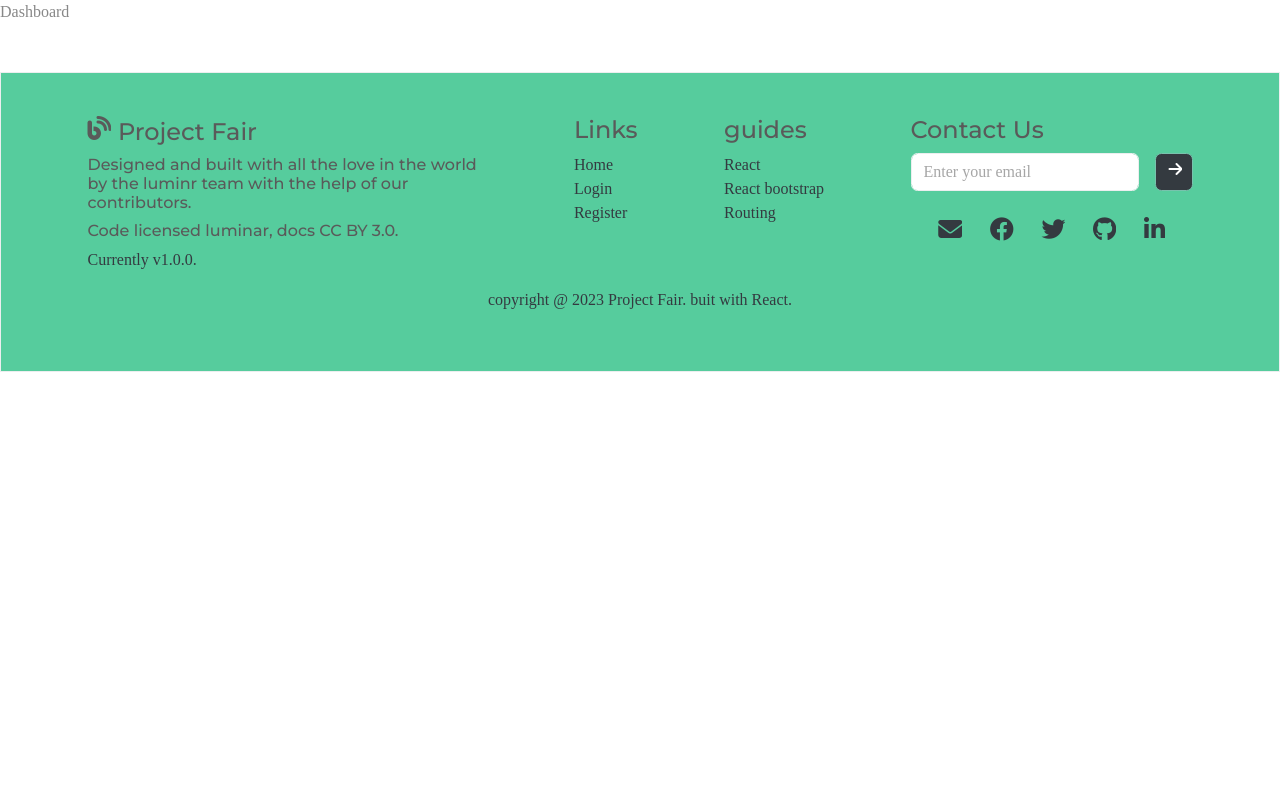
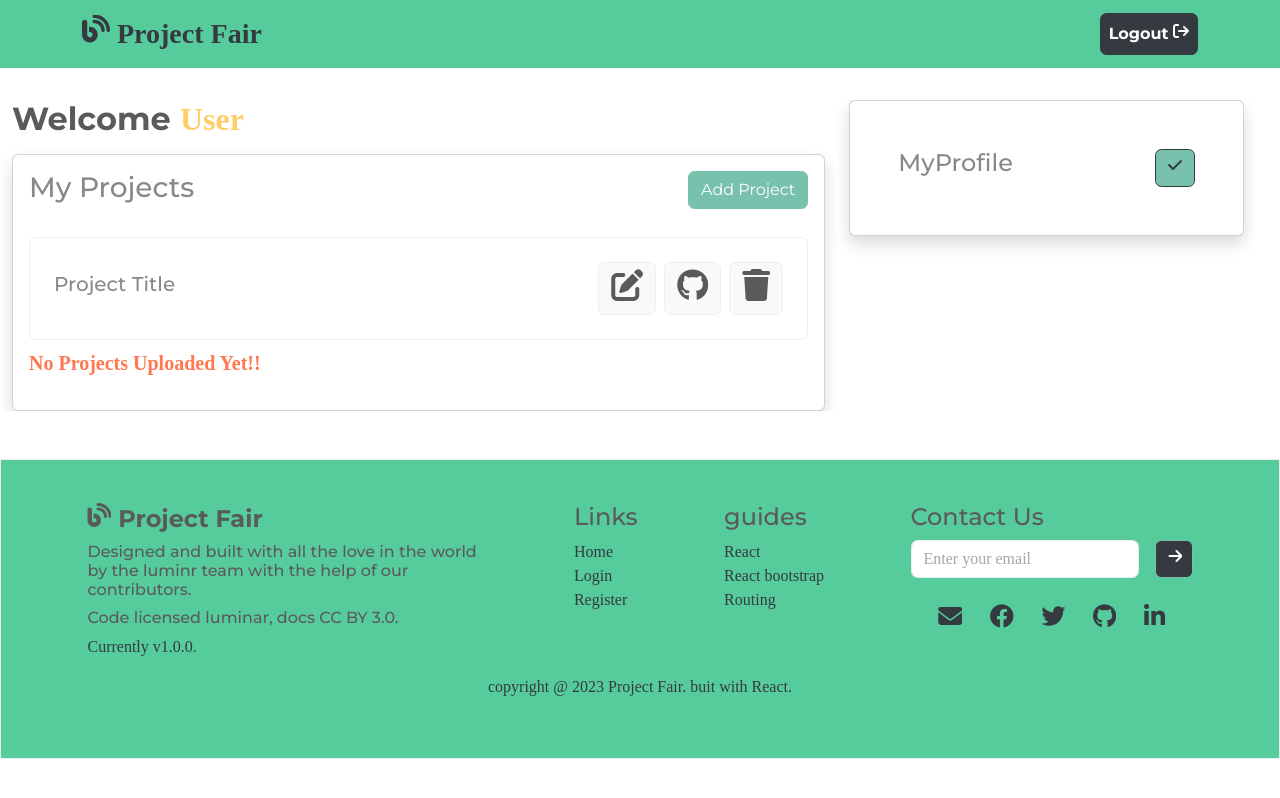
Before and after one commit to mohamedrishal/Project-Fair-MERN-, a React (Create React App) app: page /dashboard in a window 1280 px wide. Built offline with nearby package versions, Linux system fonts and the light colour scheme; a web font is replaced by a local one.

Commit message:
design Completed

```diff
--- a/src/App.js
+++ b/src/App.js
@@ -13,7 +13,7 @@ function App() {
         <Route path='/' element={<Home/>} />
         <Route path='/login' element={<Auth/>} />
         <Route path='/register' element={<Auth register/>} />
-        <Route path='/dashboard' element={<Dashboard/>} />
+        <Route path='/dashboard'  element={<Dashboard/>} />
         <Route path='/projects' element={<Projects/>} />
       </Routes>
       <Footer/>
--- /dev/null
+++ b/src/Components/AddProject.jsx
@@ -0,0 +1,91 @@
+import React from "react";
+import { useState } from "react";
+import Button from "react-bootstrap/Button";
+import Modal from "react-bootstrap/Modal";
+
+function AddProject() {
+  const [show, setShow] = useState(false);
+
+  const handleClose = () => setShow(false);
+  const handleShow = () => setShow(true);
+  return (
+    <>
+      <Button variant="primary" onClick={handleShow}>
+        Add Project
+      </Button>
+
+      <Modal
+        show={show}
+        onHide={handleClose}
+        backdrop="static"
+        keyboard={false}
+        centered
+        size="lg"
+      >
+        <Modal.Header closeButton>
+          <Modal.Title>Porject Details</Modal.Title>
+        </Modal.Header>
+        <Modal.Body>
+          <Button onClick={handleClose}>
+            <div className="row">
+              <div className="col-lg-6">
+                <label>
+                  <input style={{ display: "none" }} type="file" />
+                  <img
+                    width={"100%"}
+                    className="img-fluid"
+                    src="https://storage.googleapis.com/proudcity/mebanenc/uploads/2021/03/placeholder-image.png"
+                    alt=""
+                  />
+                </label>
+              </div>
+
+              <div className="col-lg-6 p-3">
+                <div className="mb-3 ">
+                  <input
+                    type="text"
+                    className="form-control"
+                    placeholder="Project Title"
+                  />
+                </div>
+                <div className="mb-3">
+                  <input
+                    type="text"
+                    className="form-control"
+                    placeholder="Language Used"
+                  />
+                </div>
+                <div className="mb-3">
+                  <input
+                    type="text"
+                    className="form-control"
+                    placeholder="GitHub Link"
+                  />
+                </div>
+                <div className="mb-3">
+                  <input
+                    type="text"
+                    className="form-control"
+                    placeholder="Website Link"
+                  />
+                </div>
+                <div className="mb-3">
+                  <input
+                    type="text"
+                    className="form-control"
+                    placeholder="Project Overview"
+                  />
+                </div>
+              </div>
+            </div>
+          </Button>
+        </Modal.Body>
+        <Modal.Footer>
+          <Button className="w-25" variant="primary">Save</Button>
+        </Modal.Footer>
+      </Modal>
+    </>
+  );
+}
+
+export default AddProject;
--- a/src/Components/Footer.jsx
+++ b/src/Components/Footer.jsx
@@ -1,6 +1,5 @@
 import React from "react";
 import { Link } from "react-router-dom";
-
 
 function Footer() {
   return (
@@ -11,8 +10,8 @@ function Footer() {
     >
       <div className="footer-div d-flex justify-content-evenly w-100 flex-wrap">
         <div className="website " style={{ width: "400px" }}>
-          <h4>
-          <i class="fa-solid fa-blog"></i> Project Fair
+          <h4 className="fw-bolder">
+            <i class="fa-solid fa-blog "></i> Project Fair
           </h4>
           <h6>
             Designed and built with all the love in the world by the luminr team
@@ -23,11 +22,19 @@ function Footer() {
         </div>
         <div className="links d-flex  flex-column ">
           <h4>Links</h4>
-          <Link className="text-dark" to={"/"} style={{ textDecoration: "none" }}>
+          <Link
+            className="text-dark"
+            to={"/"}
+            style={{ textDecoration: "none" }}
+          >
             {" "}
             Home
           </Link>
-          <Link className="text-dark" to={"/login"} style={{ textDecoration: "none" }}>
+          <Link
+            className="text-dark"
+            to={"/login"}
+            style={{ textDecoration: "none" }}
+          >
             {" "}
             Login
           </Link>
@@ -54,7 +61,7 @@ function Footer() {
           <Link
             className="text-dark"
             to={"https://react-bootstrap.netlify.app/"}
-            style={{ textDecoration: "none"}}
+            style={{ textDecoration: "none" }}
           >
             {" "}
             React bootstrap
@@ -63,7 +70,7 @@ function Footer() {
           <Link
             className="text-dark"
             to={"/watch-history"}
-            style={{ textDecoration: "none"}}
+            style={{ textDecoration: "none" }}
           >
             {" "}
             Routing
@@ -77,10 +84,11 @@ function Footer() {
               className="form-control"
               placeholder="Enter your email"
             />
-            <button className="btn btn-primary ms-3 bg-dark"><i class="fa-solid fa-arrow-right"></i></button>
+            <button className="btn btn-primary ms-3 bg-dark">
+              <i class="fa-solid fa-arrow-right"></i>
+            </button>
           </div>
           <div className="icons fs-4 d-flex justify-content-evenly mt-4">
-
             <Link
               className="text-dark"
               to={"https://mail.google.com/"}
@@ -123,7 +131,9 @@ function Footer() {
           </div>
         </div>
       </div>
-      <p className="text-dark">copyright @ 2023 Project Fair. buit with React.</p>
+      <p className="text-dark">
+        copyright @ 2023 Project Fair. buit with React.
+      </p>
     </div>
   );
 }
--- a/src/Components/Header.jsx
+++ b/src/Components/Header.jsx
@@ -3,15 +3,22 @@ import Container from 'react-bootstrap/Container';
 import Navbar from 'react-bootstrap/Navbar';
 import { Link } from "react-router-dom";
 
-function Header() {
+function Header({logout}) {
   return (
-     <Navbar className="bg-success position-fixed top-0 w-100">
+     <Navbar className="bg-success position-fixed top-0 w-100 z-1">
      <Container>
        <Navbar.Brand>
         <Link to={'/'} style={{textDecoration:"none"}} className="fw-bolder fs-3 text-dark">
         <i class="fa-solid fa-blog"></i> Project Fair
         </Link>
        </Navbar.Brand>
+
+       {
+         logout &&
+        <button className="btn btn-dark p-2  fw-bolder">
+        Logout <i class="fa-solid fa-arrow-right-from-bracket"></i>
+       </button>}
+
      </Container>
    </Navbar>
   );
--- /dev/null
+++ b/src/Components/MyProfile.jsx
@@ -0,0 +1,61 @@
+import React from "react";
+import { useState } from "react";
+import Button from "react-bootstrap/Button";
+import Collapse from "react-bootstrap/Collapse";
+
+function MyProfile() {
+  const [open, setOpen] = useState(false);
+  return (
+    <div className="card shadow p-5">
+      <div className="d-flex justify-content-between">
+        <h4>MyProfile</h4>
+        <Button
+          className="btn btn-outline-dark"
+          onClick={() => setOpen(!open)}
+          aria-controls="example-collapse-text"
+          aria-expanded={open}
+        >
+          <i class="fa-solid fa-check"></i>
+        </Button>
+      </div>
+
+      <Collapse in={open}>
+        <div id="example-collapse-text">
+          <div className="row justify-content-center mt-3">
+            <label className="text-center">
+              <input style={{ display: "none" }} type="file" />
+              <img
+                height={"200px"}
+                width={"200px"}
+                className="rounded-circle border"
+                src="https://encrypted-tbn0.gstatic.com/images?q=tbn:ANd9GcQuO1KVIXGW6UaU8qAxlkHQPnA5rkvMo88NdQgeXq98vqjnEYBKy_EKNhroTtbaoza4lyk&usqp=CAU"
+                alt="Uploading picture"
+              />
+            </label>
+
+            <div className="mt-3">
+              <input
+                placeholder="Github"
+                className="form-control"
+                type="text"
+              />
+            </div>
+            <div className="mt-3">
+              <input
+                placeholder="Linkedin"
+                className="form-control"
+                type="text"
+              />
+            </div>
+
+            <div className="mt-3 btn">
+              <Button className="btn w-100">Update</Button>
+            </div>
+          </div>
+        </div>
+      </Collapse>
+    </div>
+  );
+}
+
+export default MyProfile;
--- /dev/null
+++ b/src/Components/MyProject.jsx
@@ -0,0 +1,26 @@
+import React from "react";
+import AddProject from "./AddProject";
+
+function MyProject() {
+  return (
+    <div className="card shadow p-3 mt-3">
+      <div className="d-flex">
+        <h3>My Projects</h3>
+        <div className="ms-auto"><AddProject/></div>
+      </div>
+      <div className="mt-4">
+        <div className="border d-flex align-items-center rounded p-4">
+            <h5>Project Title</h5>
+            <div className="icon ms-auto">
+                <button className="btn btn-light border ms-2"><i class="fa-solid fa-pen-to-square fa-2x"></i></button>
+                <button className="btn btn-light border ms-2"><i class="fa-brands fa-github fa-2x"></i></button>
+                <button className="btn btn-light border ms-2"><i class="fa-solid fa-trash fa-2x"></i></button>
+            </div>
+        </div>
+        <p className="text-danger fw-bolder fs-5 mt-2">No Projects Uploaded Yet!!</p>
+      </div>
+    </div>
+  );
+}
+
+export default MyProject;
--- a/src/Components/ProjectCard.jsx
+++ b/src/Components/ProjectCard.jsx
@@ -13,6 +13,7 @@ function ProjectCard() {
   const handleShow = () => setShow(true);
   return (
     <>
+
       <Card className="shadow mb-5 btn" onClick={handleShow}>
         <Card.Img variant="top" src={projectPic} />
         <Card.Body>
--- a/src/Pages/Dashboard.jsx
+++ b/src/Pages/Dashboard.jsx
@@ -1,8 +1,25 @@
 import React from 'react'
+import Header from '../Components/Header'
+import { Row,Col } from 'react-bootstrap'
+import MyProfile from '../Components/MyProfile'
+import MyProject from '../Components/MyProject'
 
 function Dashboard() {
   return (
-    <div>Dashboard</div>
+    <div>
+      <Header logout />
+       <Row style={{marginTop:"100px"}} className='container-fluid'>
+        <Col sm={12} md={8} >
+          {/* My Project section */}
+          <h2 className='fw-bolder overflow-hidden'>Welcome <span className='text-warning'>User</span></h2>
+          <MyProject/>
+        </Col>
+        <Col sm={12} md={4} >
+          {/* My Profile section */}
+          <MyProfile/>
+        </Col>
+       </Row>
+    </div>
   )
 }
 
--- a/src/Pages/Home.jsx
+++ b/src/Pages/Home.jsx
@@ -17,7 +17,7 @@ function Home() {
             <h1 style={{ fontSize: "60px" }} className="fw-bolder">
               <i class="fa-solid fa-blog"></i> Project Fair
             </h1>
-            <p className="text-light">
+            <p className="text-light mt-5">
               One stop Destination for all softwear Development Projects.Where
               User can add and manage their projects . As well as access all
               projects available in our Website.... What are you waiting for!!
```
Lines whose indentation alone changed are shown as unchanged.
